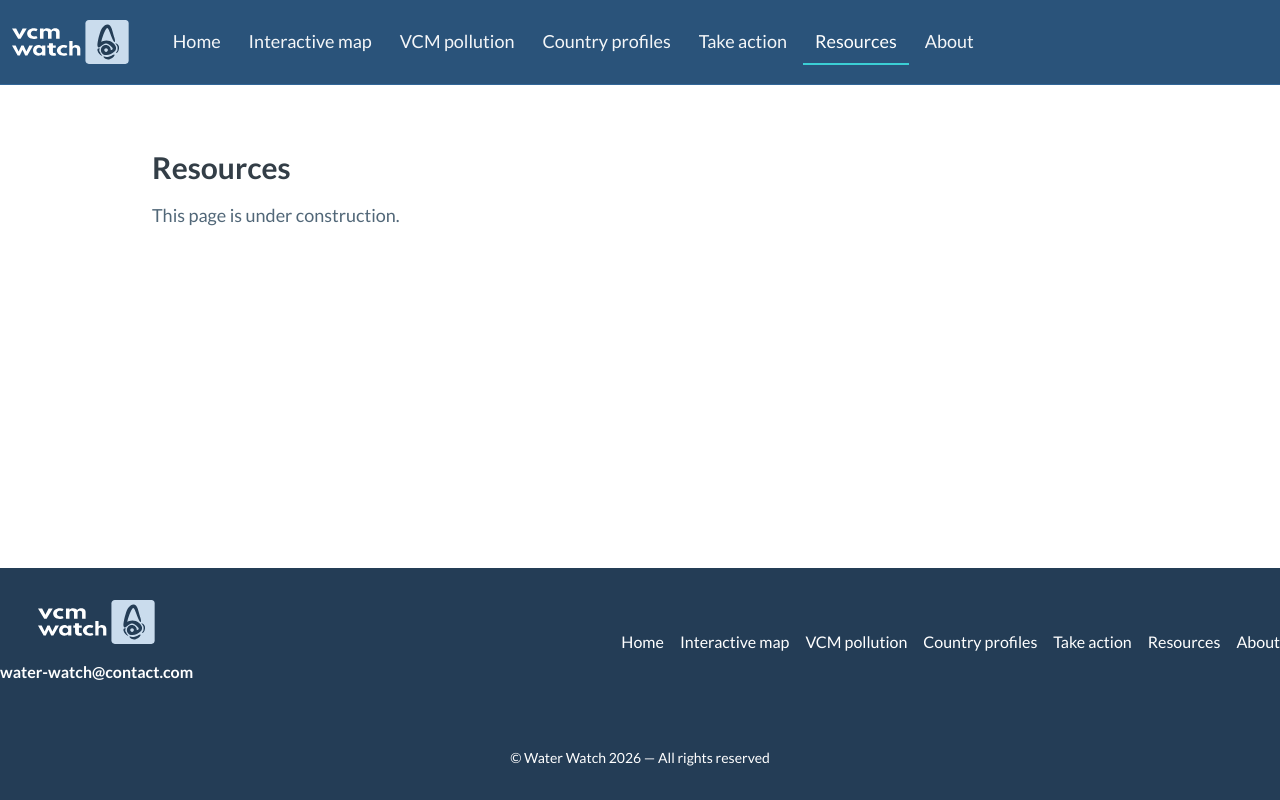
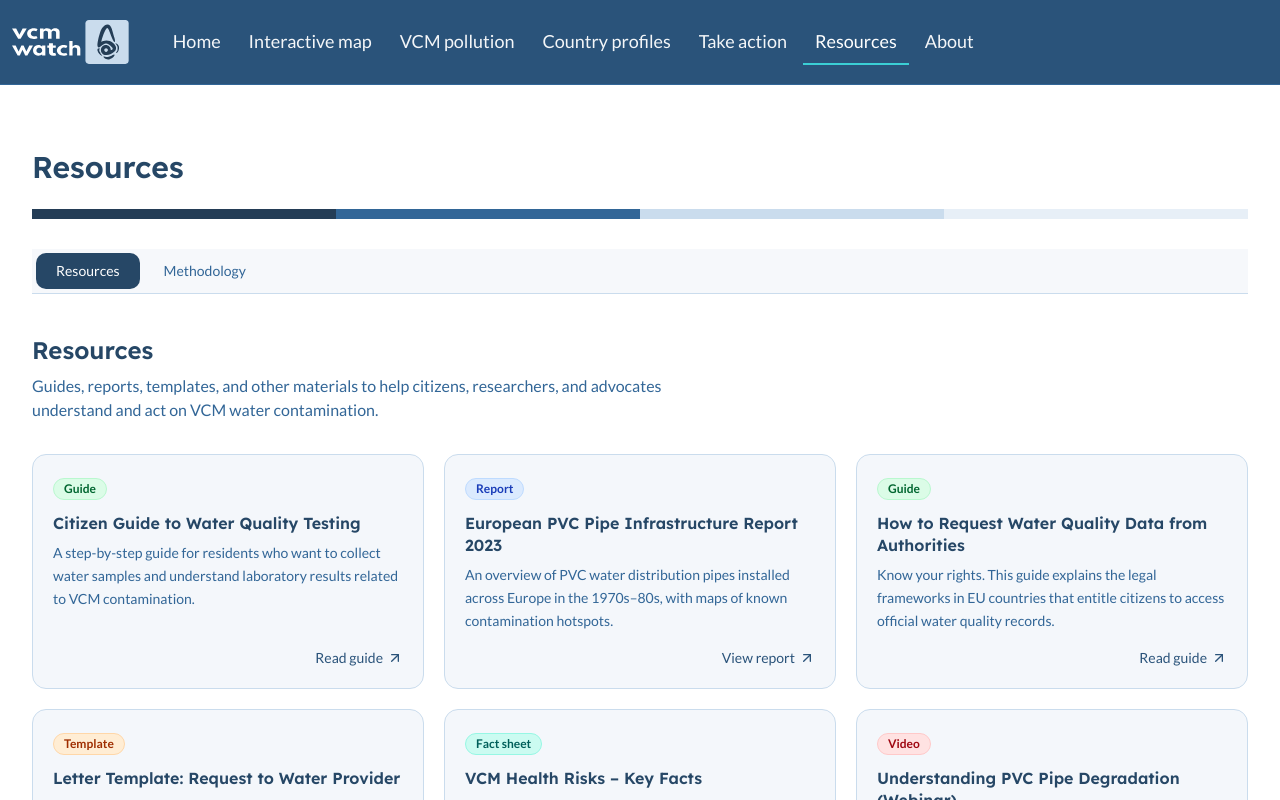
Before and after one commit to dataforgoodfr/14_VCMWaterWatch, a Next.js app in the folder webapp/: page /en/resources in a window 1280 px wide. Shown: the top 800 px of the page. Built offline with nearby package versions, Linux system fonts and the light colour scheme.

Commit message:
#54 | wire resources page with TabNav, ResourcesSection, MethodologySection

```diff
--- a/webapp/app/[locale]/resources/page.tsx
+++ b/webapp/app/[locale]/resources/page.tsx
@@ -1,8 +1,39 @@
+import { SectionSeparator } from '@/components/SectionSeparator'
+
+import { MethodologySection } from './components/MethodologySection'
+import { ResourcesSection } from './components/ResourcesSection'
+import { ResourceTabNav } from './components/ResourceTabNav'
+
 export default function ResourcesPage() {
 	return (
-		<main className='mx-auto w-full max-w-5xl px-6 py-16'>
-			<h1 className='text-3xl font-semibold text-gray-900'>Resources</h1>
-			<p className='mt-4 text-lg text-gray-600'>This page is under construction.</p>
+		<main className='container mx-auto px-4 py-16 md:px-8'>
+			{/* Page header */}
+			<div>
+				<h1 className='text-navy-800 font-[lexend] text-3xl font-semibold'>Resources</h1>
+				<div className='mt-6'>
+					<SectionSeparator />
+				</div>
+			</div>
+
+			{/* Sticky tab navigation */}
+			<div className='mt-6'>
+				<ResourceTabNav />
+			</div>
+
+			{/* Sections */}
+			<div className='mt-10 space-y-16'>
+				{/* Resources section */}
+				<section id='resources'>
+					<ResourcesSection />
+				</section>
+
+				<hr className='border-navy-200' />
+
+				{/* Methodology section */}
+				<section id='methodology'>
+					<MethodologySection />
+				</section>
+			</div>
 		</main>
 	)
 }
```
